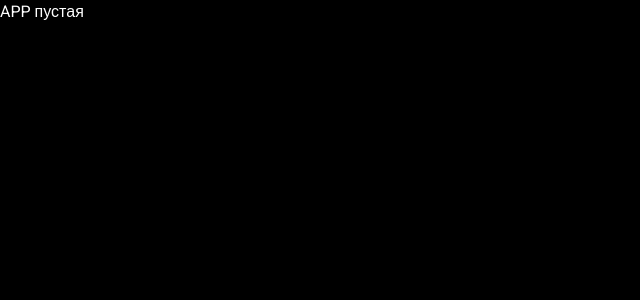
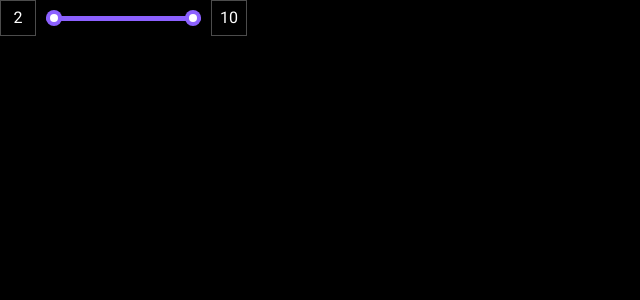
Before and after one commit to VadimDgahm/BrainCards, a React (Vite) app: page / in a window 1280 px wide. Shown: the top 300 px of the page, without its empty margins (0-640 px from the left). Built offline with nearby package versions, Linux system fonts and the light colour scheme; a web font is replaced by a local one.

Commit message:
new slider component

```diff
--- a/package.json
+++ b/package.json
@@ -15,8 +15,9 @@
   "dependencies": {
     "@fontsource/roboto": "^5.0.8",
     "@radix-ui/react-checkbox": "^1.0.4",
+    "@radix-ui/react-slider": "^1.1.2",
+    "@radix-ui/themes": "^2.0.1",
     "clsx": "^2.0.0",
-    "@radix-ui/themes": "^2.0.1",
     "react": "^18.2.0",
     "react-dom": "^18.2.0"
   },
--- a/src/App.tsx
+++ b/src/App.tsx
@@ -1,6 +1,12 @@
-import { Typography } from '@/components/ui/typography'
+import SliderDemo from '@/components/ui/slider/slider'
+
 function App() {
-  return <div>APP пустая</div>
+  return (
+    <>
+      <div></div>
+      <SliderDemo />
+    </>
+  )
 }
 
 export default App
--- /dev/null
+++ b/src/components/ui/slider/slider.module.scss
@@ -0,0 +1,75 @@
+
+.SliderStyle {
+  display: flex;
+
+  align-items: center;
+  gap: 10px;
+}
+
+.SliderNumbers {
+  height: 36px;
+  width: 36px;
+  border: 1px solid var(--color-dark-300);
+  display: flex;
+  align-items: center; /* Выравнивание по вертикали по центру */
+  justify-content: center;
+  color: white;
+}
+
+.SliderRoot {
+  position: relative;
+  display: flex;
+  align-items: center;
+  user-select: none;
+  touch-action: none;
+  width: 155px;
+  height: 36px;
+}
+
+.SliderTrack {
+  background-color: var(--color-accent-900);
+  position: relative;
+  flex-grow: 1;
+  border-radius: 10px;
+  height: 5px;
+}
+
+.SliderRange {
+  position: absolute;
+  background-color: var(--color-accent-500);
+  border-radius: 9999px;
+  height: 100%;
+}
+
+
+.SliderThumb {
+  display: block;
+  width: 16px;
+  height: 16px;
+  background-color: var(--color-accent-500);
+  //box-shadow: 0 2px 10px var(--color-danger-300);
+  border-radius: 10px;
+
+  &::before {
+    content: '';
+
+    position: absolute;
+    top: 50%;
+    left: 50%;
+    display: block;
+    width: 8px;
+    height: 8px;
+    background-color: var(--color-light-100);
+    border-radius: 50%;
+    transform: translate(-50%, -50%)
+  }
+}
+
+.SliderThumb:hover {
+  background-color: var(--color-accent-300);
+}
+
+.SliderThumb:focus {
+  outline: none;
+  box-shadow: 0 0 0 5px var(--color-dark-300);
+}
--- /dev/null
+++ b/src/components/ui/slider/slider.tsx
@@ -0,0 +1,28 @@
+import React, { ChangeEvent } from 'react'
+
+import { Typography } from '@/components/ui/typography'
+import * as Slider from '@radix-ui/react-slider'
+
+import s from './slider.module.scss'
+
+const SliderDemo = () => (
+  <form className={s.SliderStyle}>
+    <Typography variant={'body1'}>
+      <span className={s.SliderNumbers}>2</span>
+    </Typography>
+    <Slider.Root className={s.SliderRoot} defaultValue={[0, 100]} step={1}>
+      <Slider.Track className={s.SliderTrack}>
+        <Slider.Range className={s.SliderRange} />
+      </Slider.Track>
+
+      <Slider.Thumb aria-label={'Volume1'} className={s.SliderThumb} />
+
+      <Slider.Thumb aria-label={'Volume2'} className={s.SliderThumb} />
+    </Slider.Root>
+    <Typography variant={'body1'}>
+      <span className={s.SliderNumbers}>10</span>
+    </Typography>
+  </form>
+)
+
+export default SliderDemo
```
Also changed, not shown: src/components/ui/slider/index.ts (added), 2 other files (tests, documents, lock files or other folders).
